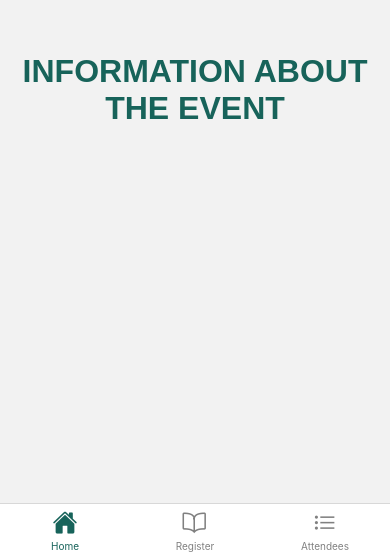
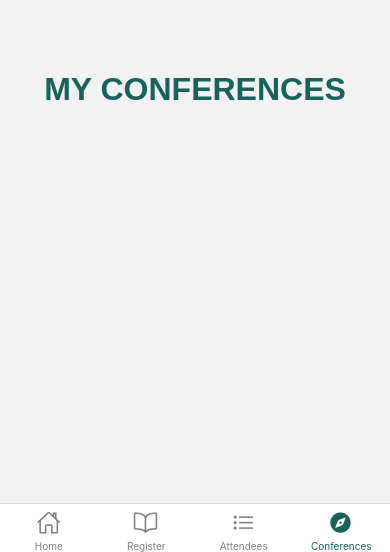
Before and after one commit to Jose-Maykol/PE-Lab03, a React Native app: screen /Conferences in a window 390 px wide. Shown: the part 292-844 px from the top of the page. Built offline with nearby package versions, Linux system fonts and the light colour scheme.

Commit message:
REFACTOR: 4th tab added

```diff
--- a/app/index.jsx
+++ b/app/index.jsx
@@ -7,6 +7,7 @@ import { StyleSheet } from "react-native";
 import AttendeesScreen from "./screen/AttendeesScreen";
 import HomeScreen from "./screen/HomeScreen";
 import RegisterScreen from "./screen/RegisterScreen";
+import ConferencesScreen from "./screen/ConferencesScreen";
 
 const Tab = createBottomTabNavigator();
 
@@ -24,6 +25,8 @@ export default function App() {
               iconName = focused ? "book" : "book-outline";
             } else if (route.name === "Attendees") {
               iconName = focused ? "list" : "list-outline";
+            } else if (route.name === "Conferences") {
+              iconName = focused ? "compass" : "compass-outline";
             }
 
             // You can return any component that you like here!
@@ -37,6 +40,7 @@ export default function App() {
         <Tab.Screen name="Home" component={HomeScreen} />
         <Tab.Screen name="Register" component={RegisterScreen} />
         <Tab.Screen name="Attendees" component={AttendeesScreen} />
+        <Tab.Screen name="Conferences" component={ConferencesScreen} />
       </Tab.Navigator>
     </NavigationContainer>
   );
--- /dev/null
+++ b/app/screen/ConferencesScreen.tsx
@@ -0,0 +1,11 @@
+import React from "react";
+import { Text, View } from "react-native";
+import { globalStyles } from "./globalStyles";
+
+export default function ConferencesScreen({ navigation }) {
+  return (
+    <View style={globalStyles.container}>
+      <Text style={globalStyles.title}>My Conferences</Text>
+    </View>
+  );
+}
```
